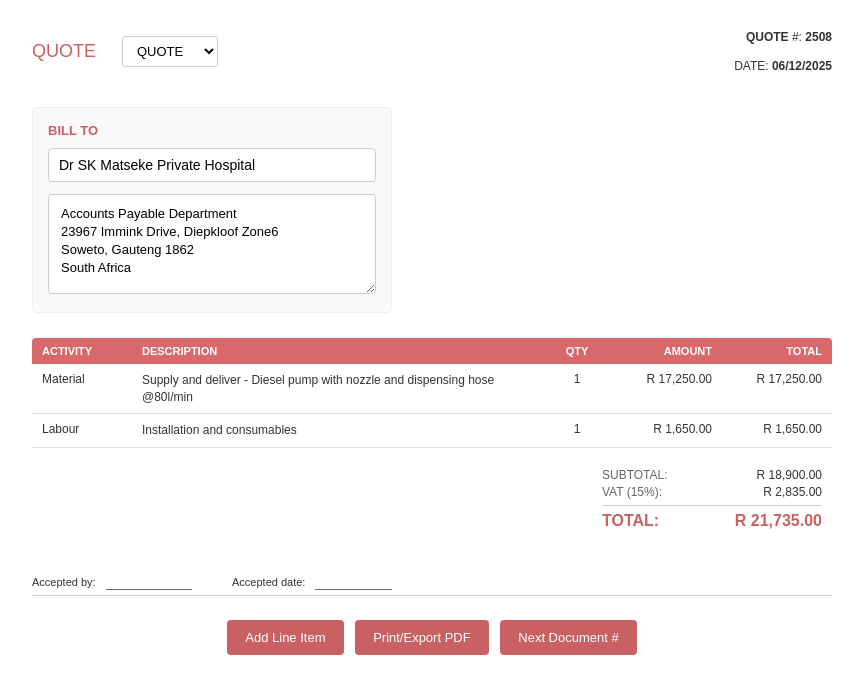
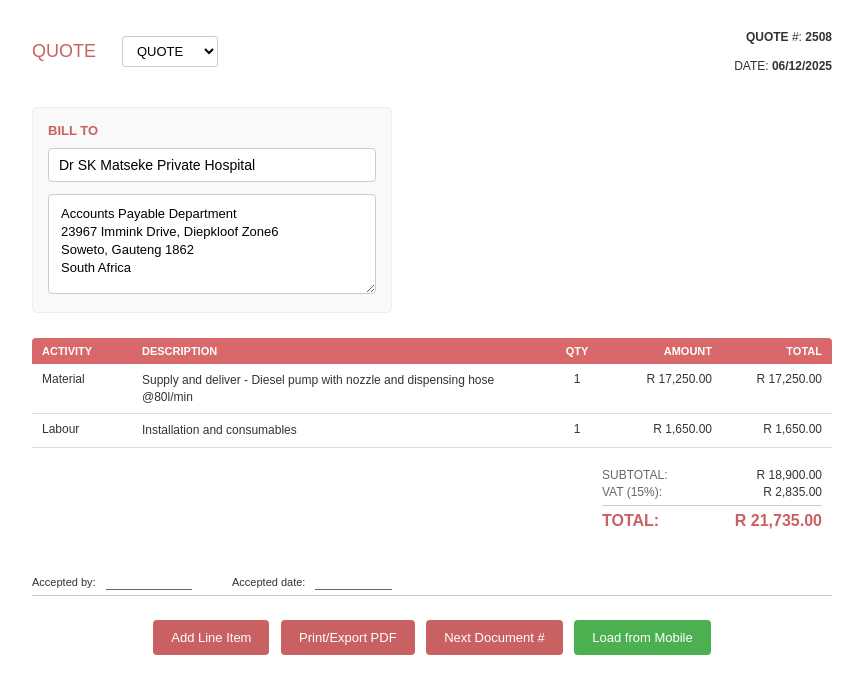
Before and after one commit to xthembaa-dot/Gubevu-invoice, a plain HTML site: page index.html in a window 1280 px wide. Shown: the part 186-880 px from the top of the page, without its empty margins (208-1071 px from the left). Drawn offline with Linux system fonts and the light colour scheme.

Commit message:
Update index.html

```diff
--- a/index.html
+++ b/index.html
@@ -698,6 +698,9 @@
             <button onclick="addRow()">Add Line Item</button>
             <button onclick="printDocument()">Print/Export PDF</button>
             <button onclick="incrementDocumentNumber()">Next Document #</button>
+            <button onclick="loadFromMobile()" style="background-color: #4CAF50; color: white;
+            border: none; padding: 10px 18px; cursor: pointer; font-size: 13px; margin: 4px;
+            border-radius: 4px; transition: background-color 0.2s;">Load from Mobile</button>
         </div>
 
     </div>
```
